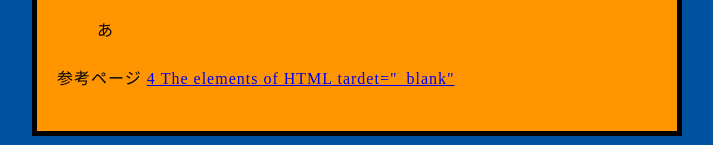
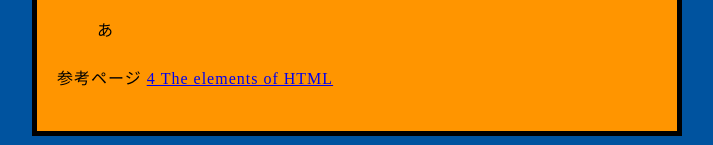
Before and after one commit to showysd/webp2021-ex2, a plain HTML site: page index.html in a window 1280 px wide. Shown: the part 652-797 px from the top of the page, without its empty margins (283-996 px from the left). Drawn offline with Linux system fonts and the light colour scheme.

Commit message:
Update index.html

```diff
--- a/index.html
+++ b/index.html
@@ -22,8 +22,9 @@
     </ul>
 
     <p>参考ページ <a
-                href="https://html.spec.whatwg.org/multipage/#toc-semantics">4 The elements of HTML
-      tardet="_blank"
+                href="https://html.spec.whatwg.org/multipage/#toc-semantics"
+                tardet="_blank"
+                >4 The elements of HTML
       </a></p>
   </body>
 </html>
```
